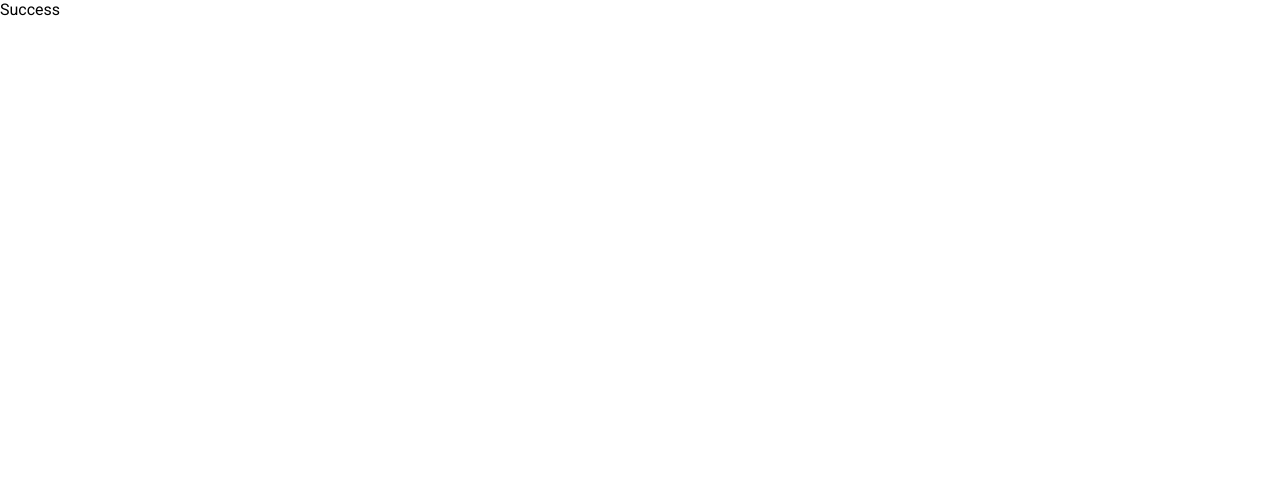
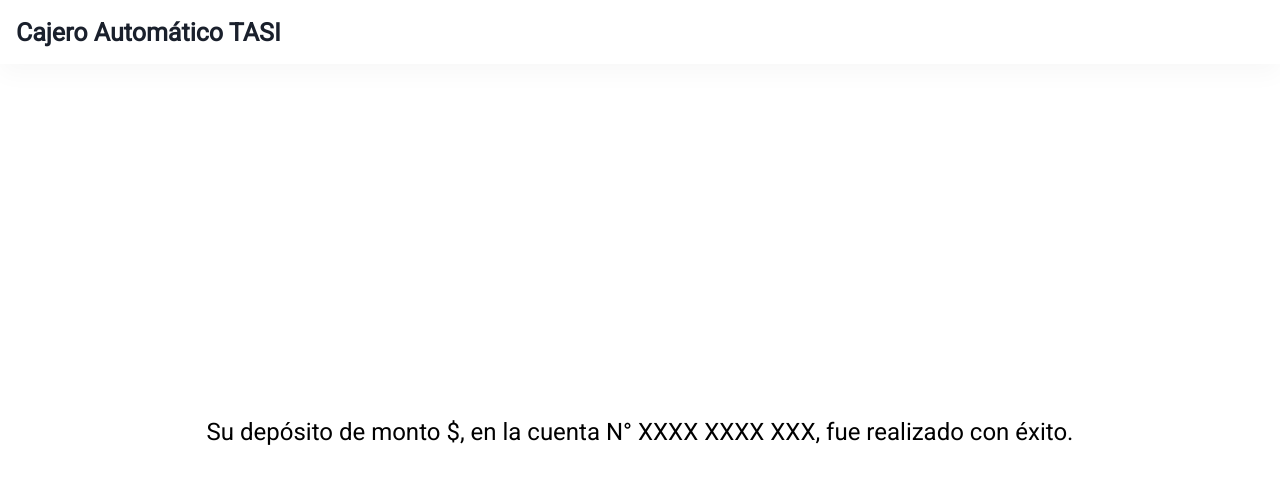
Before and after one commit to fcastrogarcia/tasi, a Next.js app: page /success in a window 1280 px wide. Shown: the top 484 px of the page. Built offline with nearby package versions, Linux system fonts and the light colour scheme.

Commit message:
Add success view

```diff
--- a/pages/success.js
+++ b/pages/success.js
@@ -1,5 +1,26 @@
-const Success = () => {
-  return <div className="layout">Success</div>;
+import Layout from "components/Layout";
+import useSetTimeout from "hooks/useSetTimeout";
+import { useRouter } from "next/router";
+import Typography from "@material-ui/core/Typography";
+
+const SuccessPage = () => {
+  const router = useRouter();
+
+  const query = router.query;
+  const { amount = "", operation = "" } = query;
+
+  useSetTimeout(() => router.push("/"), 10000);
+
+  return (
+    <Layout>
+      <div className="container" style={{ padding: "0 24px" }}>
+        <Typography variant="h5" align="center">
+          Su {operation === "extraction" ? "extracción" : "depósito"} de monto $
+          {amount}, en la cuenta N° XXXX XXXX XXX, fue realizado con éxito.
+        </Typography>
+      </div>
+    </Layout>
+  );
 };
 
-export default Success;
+export default SuccessPage;
```
Also changed, not shown: components/Extraction/Extraction.js (+6 -1 lines).
